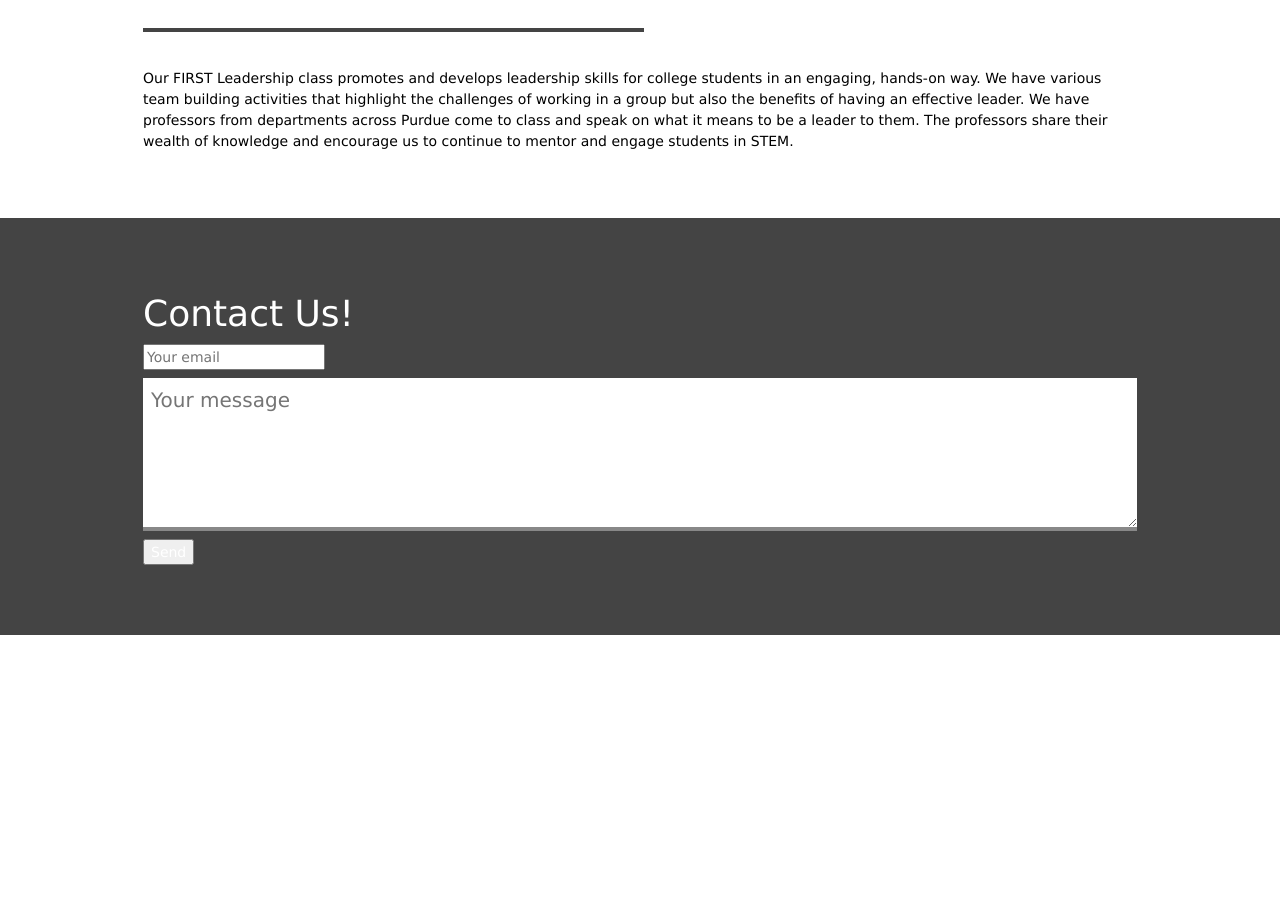
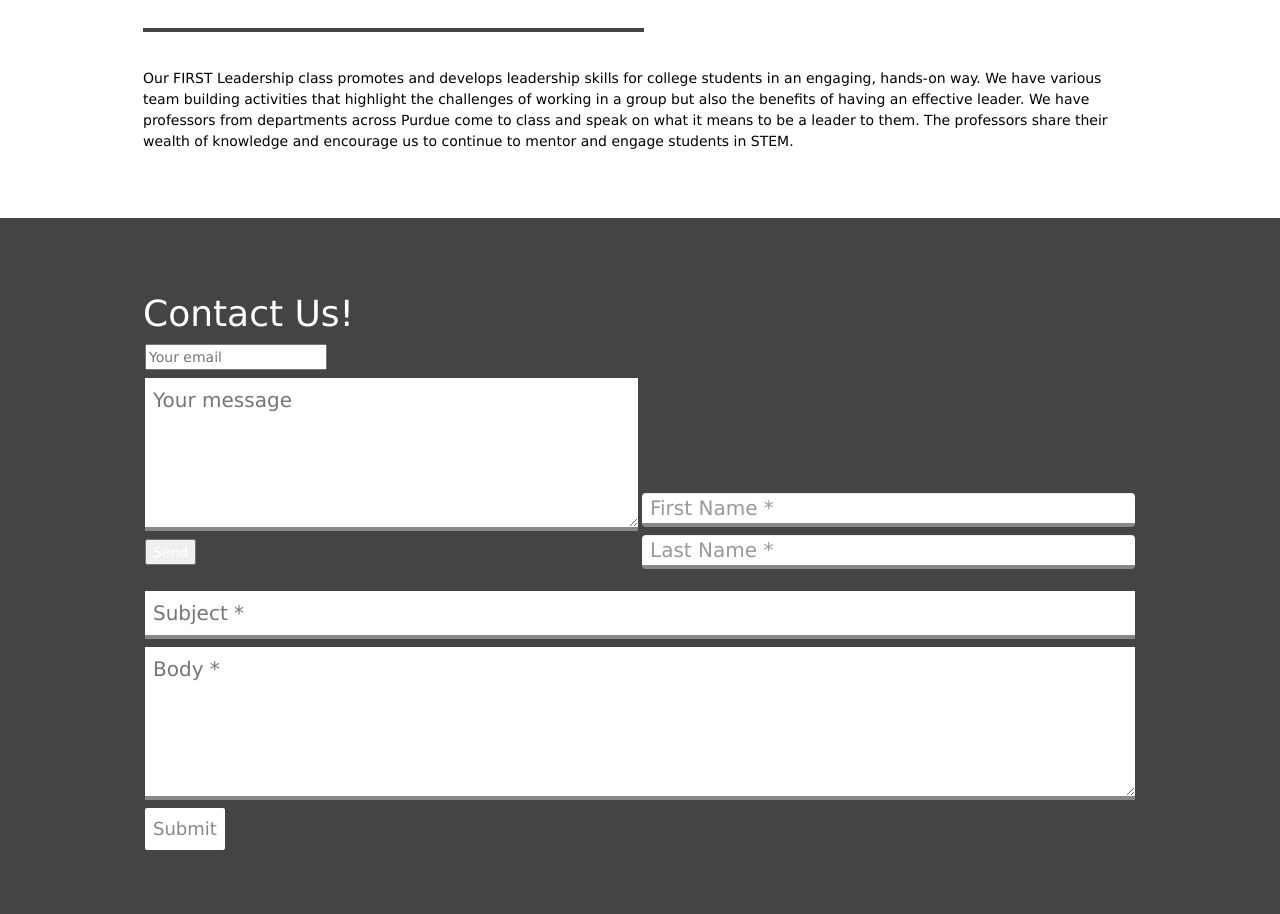
Before and after one commit to purduefirst/purduefirst.github.io, a Jekyll site: the page built from index.html, in a window 1280 px wide. Shown: the part 3053-3967 px from the top of the page. Built offline with Jekyll 4.4.1, drawn with Linux system fonts in a browser that asks for light colours; before the commit the page ends 3688 px from its top, so only the background shows below that.

Commit message:
Update Contact Form
Undo the previous test

```diff
--- a/_includes/contact-us.html
+++ b/_includes/contact-us.html
@@ -5,11 +5,17 @@
 {% endif %}
 	<div class="container">
 		<h1>Contact Us!</h1>
-			<form method="POST" action="https://formspree.io/pr@purduefirst.org">
-	  			<input type="email" name="email" placeholder="Your email">
-	  			<textarea name="message" placeholder="Your message"></textarea>
-	  			<button type="submit">Send</button>
-			</form>
+			<form id="contact-us" contact-addr="{{ page.contact }}">				<form method="POST" action="https://formspree.io/pr@purduefirst.org">
+			<div id="form-column" data-columns>		  			<input type="email" name="email" placeholder="Your email">
+				<input type='text' label='First Name' class='form-control contact-input' id='first' placeholder='First Name *'>		  			<textarea name="message" placeholder="Your message"></textarea>
+				<input type='text' label='Last Name' class='form-control contact-input' id='last' placeholder='Last Name *'>		  			<button type="submit">Send</button>
+			</div>				</form>
+			<div id="form-container">
+				<input type="text" id="subject" placeholder="Subject *">
+				<textarea placeholder="Body *" id="message"></textarea>
+				<input type="submit" value="Submit">
+			</div>
+		</form>
 	</div>
 </section>
 <script src="{{"/js/submit.js" | prepend: site.baseurl}}"></script>
```
